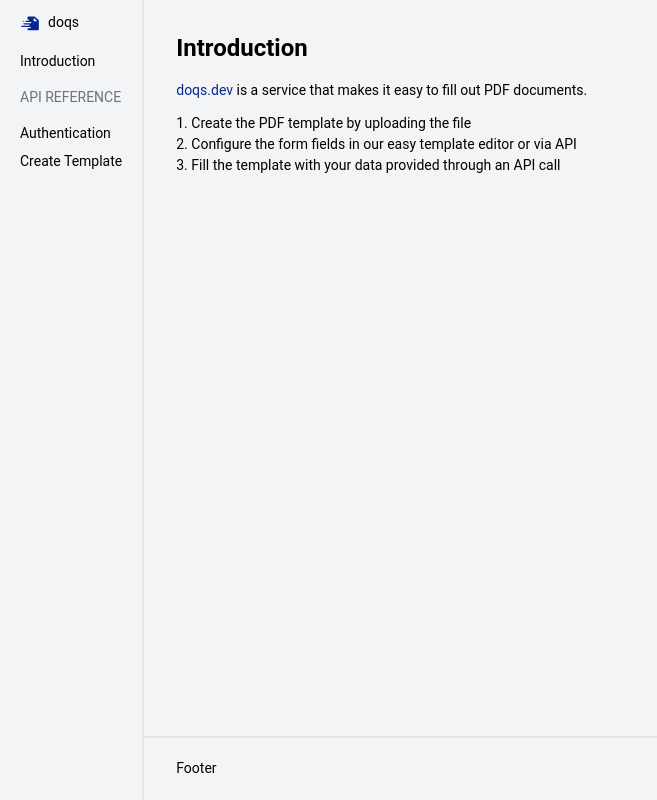
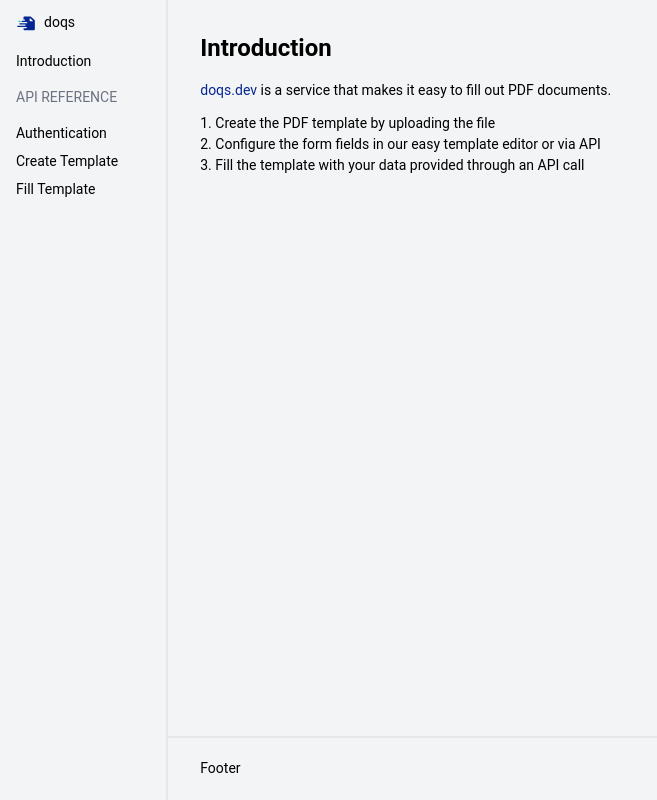
Before and after one commit to doqs-dev/docs, a Next.js app: page / in a window 1280 px wide. Shown: the whole page, without its empty margins (0-657 px from the left). Built offline with nearby package versions, Linux system fonts and the light colour scheme.

Commit message:
feat: link

```diff
--- a/components/layout.tsx
+++ b/components/layout.tsx
@@ -10,7 +10,7 @@ export default function Layout({children}) {
           <link rel="icon" href="/favicon.ico"/>
         </Head>
         <div className="flex divide-x-2">
-          <aside className="flex-none sticky top-0 overflow-y-auto px-5 h-screen border-slate-100">
+          <aside className="flex-none sticky top-0 overflow-y-auto pl-4 pr-12 h-screen border-slate-100">
 
             <div id="sidebar-header" className="my-3">
               <img src="/logo.svg" width={20} alt="Logo" className={"inline-block"}/>
@@ -24,6 +24,7 @@ export default function Layout({children}) {
               <li className={"uppercase text-gray-500 text-sm my-3"}>API Reference</li>
               <li className={styles.li}><a href="/api-reference/authentication">Authentication</a></li>
               <li className={styles.li}><a href="/api-reference/create-template">Create Template</a></li>
+              <li className={styles.li}><a href="/api-reference/fill-template">Fill Template</a></li>
             </ul>
 
           </aside>
```
